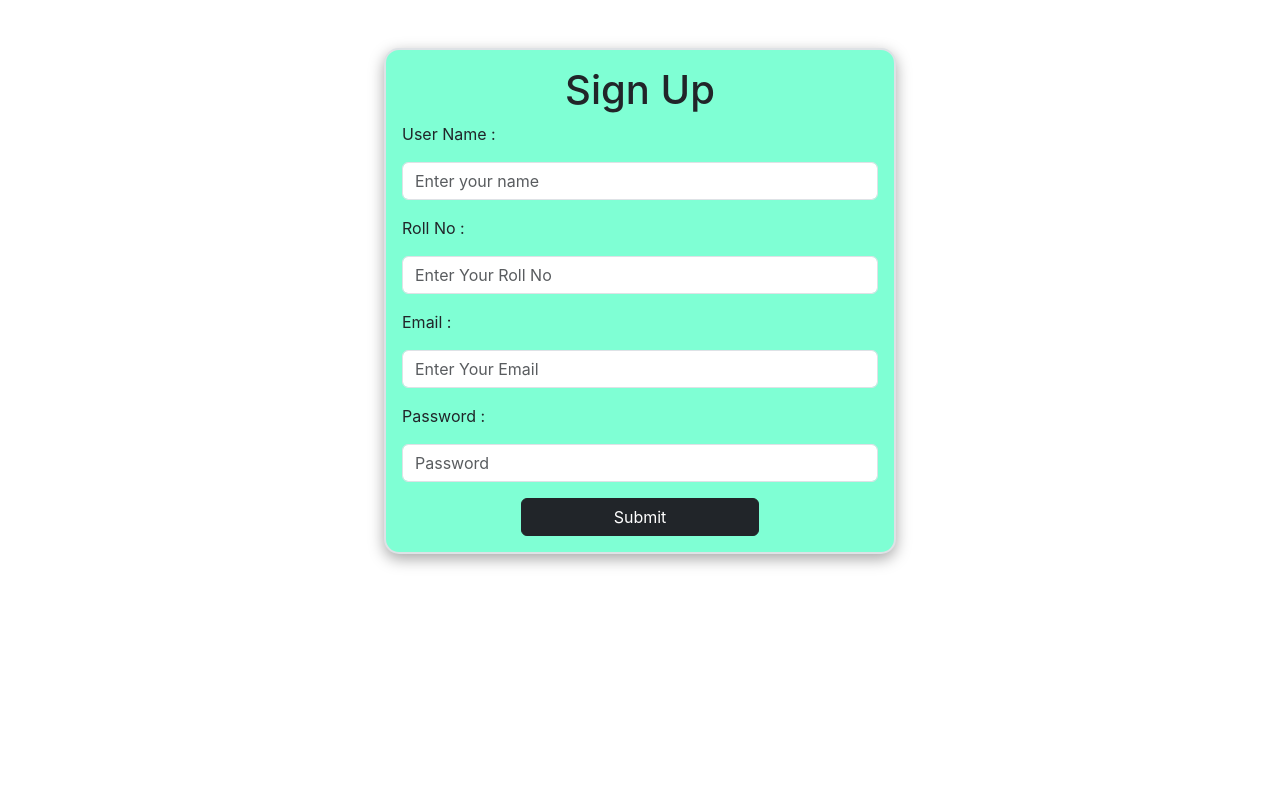
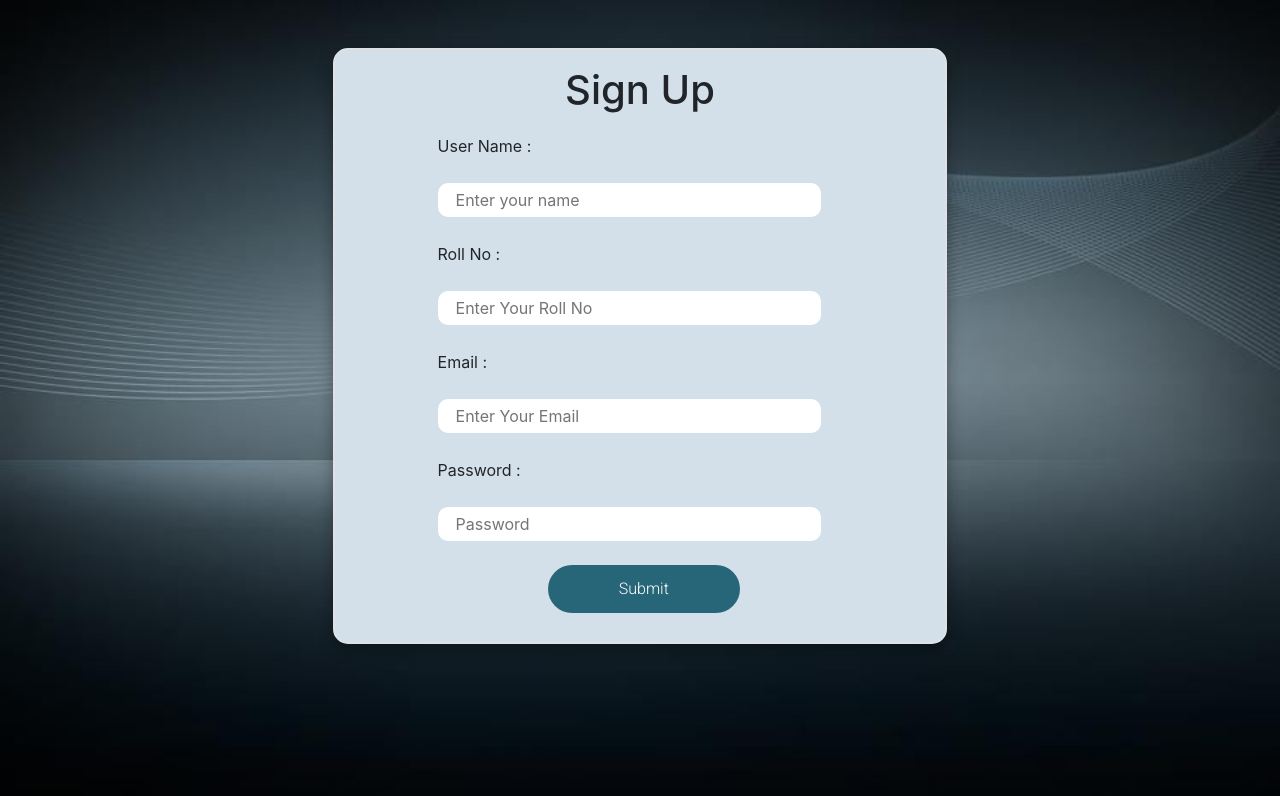
Before and after one commit to RagulGanesh/interview-exp-front-end, a React (Create React App) app: page /signup in a window 1280 px wide. Shown: the top 796 px of the page. Built offline with nearby package versions, Linux system fonts and the light colour scheme.

Commit message:
sign up css done

```diff
--- a/src/components/Signup.js
+++ b/src/components/Signup.js
@@ -2,6 +2,7 @@ import React, { useState } from 'react'
 import { useNavigate } from 'react-router-dom';
 import "../static/Signup.css"
 import "../static/utils.css"
+import  image from "../static/img/signupbg.jpg"
 
 export const Signup = () => {
     const [username,setUsername]=useState('');
@@ -51,21 +52,27 @@ export const Signup = () => {
 
     }
   return (
+    <>
+    <img className=""src={image} alt="" />
     <div className='cont mt-5 d-flex flex-column bg_col justify-content-center container border p-3 border-2'>
       <h1 className='text-center'>Sign Up</h1>
-      <form onSubmit={handleSubmit} className='d-flex flex-column gap-3 justify-content-between'>
+      <div className="container con">
+
+      <form onSubmit={handleSubmit} className='formFlex'>
         <label htmlFor="name">User Name :</label>
-        <input value={username} onChange={e=>{setUsername(e.target.value)}} type="text" id='name' className='form-control' placeholder='Enter your name' />
+        <input value={username} onChange={e=>{setUsername(e.target.value)}} type="text" id='name'  className="inp" placeholder='Enter your name' />
         <label htmlFor="rollno">Roll No :</label>
-        <input value={rollno} onChange={e=>{setRollno(e.target.value)}} className='form-control' type="text" id='rollno' placeholder='Enter Your Roll No'/>
+        <input value={rollno} onChange={e=>{setRollno(e.target.value)}} type="text" id='rollno' className="inp" placeholder='Enter Your Roll No'/>
         <label htmlFor="email">Email :</label>
-        <input value={email} onChange={e=>{setEmail(e.target.value)}} className='form-control' type="text" id='email' placeholder='Enter Your Email'/>
+        <input value={email} onChange={e=>{setEmail(e.target.value)}} type="text" id='email' className="inp" placeholder='Enter Your Email'/>
         <label htmlFor="password">Password :</label>
-        <input value={password} onChange={e=>{setPassword(e.target.value)}} className='form-control' type="password" id='password' placeholder='Password'/>
+        <input value={password} onChange={e=>{setPassword(e.target.value)}} type="password" className="inp" id='password' placeholder='Password'/>
         {validate !== ''&&<div>{validate}</div>}
-        <input  type="submit" className='btn btn-dark w-50 mx-auto' />
+        <input  type="submit" className='btns' />
 
       </form>
+      </div>
     </div>
+    </>
   )
 }
--- a/src/static/Signup.css
+++ b/src/static/Signup.css
@@ -1,5 +1,46 @@
+*{
+    padding: 0;
+    margin: 0;
+}
 .cont{
-    width: 40vw;
+    width: 48%;
     border-radius: 15px;
     box-shadow: rgba(0, 0, 0, 0.35) 0px 5px 15px;
+    padding: 3rem 3rem;
+    background-color: #D3E0EA;
 }
+img{
+    width: 100vw;
+    height: 100vh;
+    top: 0;
+    position:absolute;
+    z-index: -1;
+}
+.inp{
+    width: 80%;
+    padding: 5px;
+    padding-left: 18px;
+    border-radius: 10px;
+    border: none;
+}
+.formFlex{
+    display: flex;
+    flex-direction: column;
+    gap: 3;
+    height: 63vh;
+    justify-content: space-around;
+
+}
+.con{
+    padding-left: 15%;
+}
+.btns{
+    margin-left: 23%;
+    width: 40%;
+}
+@media screen and (max-width: 480px) {
+    .cont {
+
+      width: 90%;
+    }
+  }
--- a/src/static/utils.css
+++ b/src/static/utils.css
@@ -1,3 +1,13 @@
+@import url('https://fonts.googleapis.com/css2?family=Roboto:wght@300&display=swap');
+
 .bg_col{
-    background-color: aquamarine;
+    background-color: #D3E0EA;
 }
+.btns{
+    color: white;
+    background-color: #276678;
+    border-radius: 35px;
+    padding: 12px 2px;
+    font-family: 'Roboto', sans-serif;
+    border: none;
+}
```
Also changed, not shown: src/static/img/signupbg.jpg (added), temp.txt (added).
